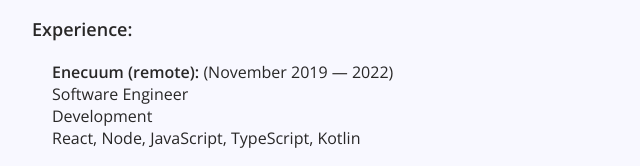
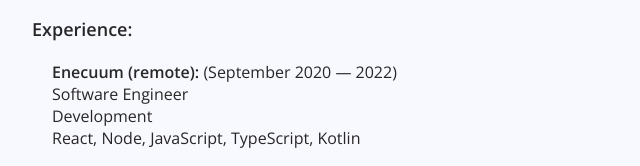
Before and after one commit to mpakunderscore/cv, a plain HTML site: page index.html in a window 1280 px wide. Shown: the part 475-641 px from the top of the page, 208-848 px from the left. Drawn offline with nearby package versions, Linux system fonts and the light colour scheme.

Commit message:
Update index.html

```diff
--- a/index.html
+++ b/index.html
@@ -70,7 +70,7 @@
 			<div id="experience">
 
 				<div class="">
-					<span><b>Enecuum (remote):</b> <br class="mobile"/>(November 2019 — 2022)</span>
+					<span><b>Enecuum (remote):</b> <br class="mobile"/>(September 2020 — 2022)</span>
 					<span>Software Engineer</span>
 					<span>Development</span>
 					<span>React, Node, JavaScript, TypeScript, Kotlin</span>
```
